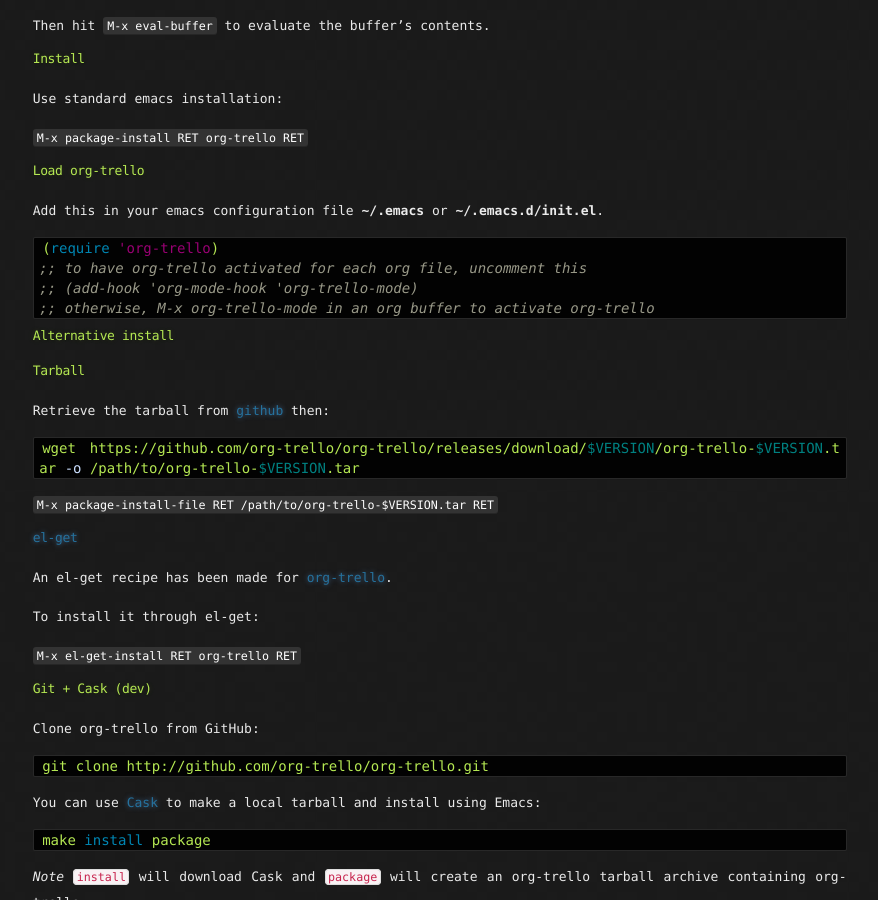
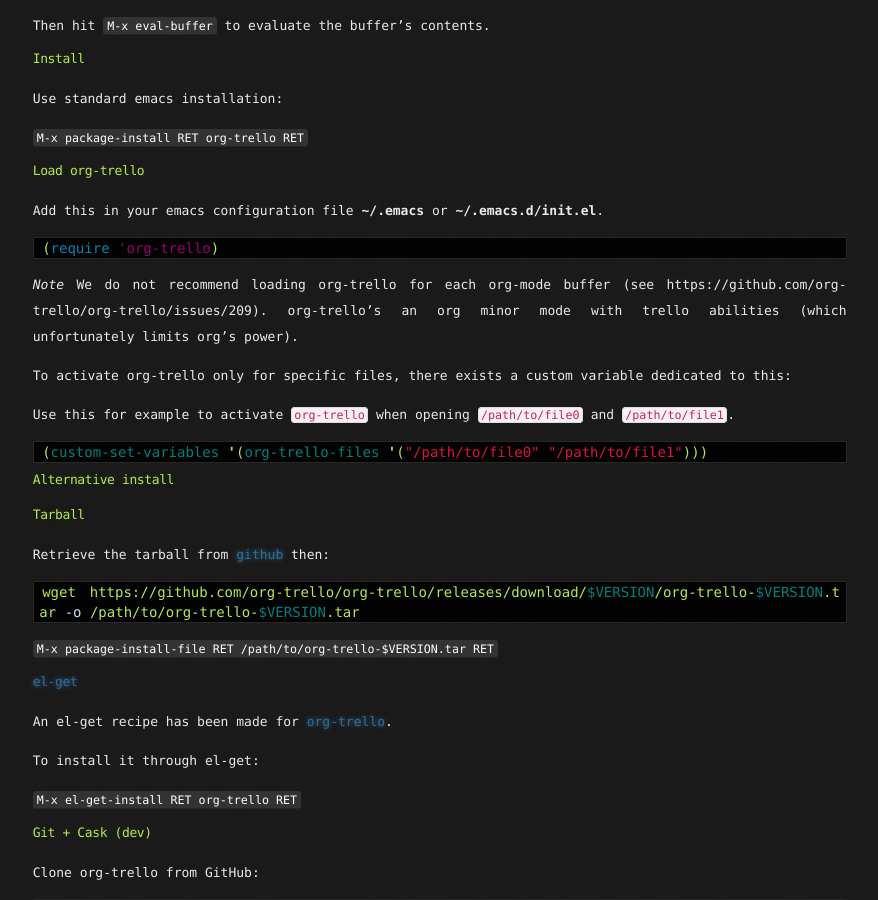
Before and after one commit to org-trello/org-trello.github.io, a Jekyll site: the page built from install.md, in a window 1280 px wide and 900 px high, scrolled down 573 px. Shown: the whole window, without its empty margins (216-1094 px from the left). Built offline with Jekyll 4.4.1, drawn with Linux system fonts in a browser that asks for light colours; nearby versions of some CDN libraries; library files that are not in the unit come from our copies; Markdown is read by kramdown in place of the engine named in the settings.

Commit message:
Update about `org-trello-files` customisation

````diff
--- a/install.md
+++ b/install.md
@@ -46,9 +46,18 @@ Add this in your emacs configuration file **~/.emacs** or **~/.emacs.d/init.el**
 
 ``` lisp
 (require 'org-trello)
-;; to have org-trello activated for each org file, uncomment this
-;; (add-hook 'org-mode-hook 'org-trello-mode)
-;; otherwise, M-x org-trello-mode in an org buffer to activate org-trello
+```
+
+*Note*
+We do not recommend loading org-trello for each org-mode buffer (see https://github.com/org-trello/org-trello/issues/209).
+org-trello's an org minor mode with trello abilities (which unfortunately limits org's power).
+
+To activate org-trello only for specific files, there exists a custom variable dedicated to this:
+
+Use this for example to activate `org-trello` when opening `/path/to/file0` and `/path/to/file1`.
+
+``` lisp
+(custom-set-variables '(org-trello-files '("/path/to/file0" "/path/to/file1")))
 ```
 
 ### Alternative install
````
